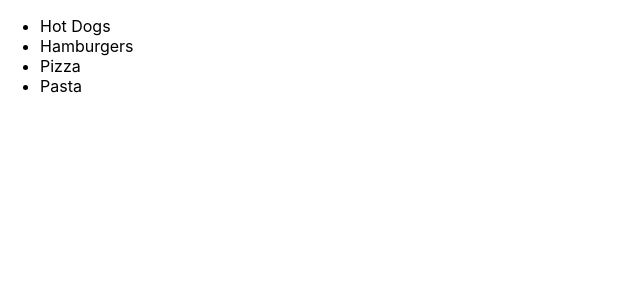
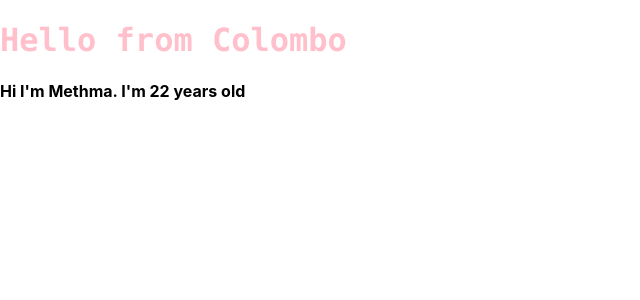
Before and after one commit to MethmaPeiris99/ReactJS-SelfLearn, a React (Create React App) app in the folder learning-reactjs-course/: page / in a window 1280 px wide. Shown: the top 300 px of the page, without its empty margins (0-640 px from the left). Built offline with nearby package versions, Linux system fonts and the light colour scheme.

Commit message:
Example for using JSX templates and selectors

```diff
--- a/learning-reactjs-course/public/index.html
+++ b/learning-reactjs-course/public/index.html
@@ -1,6 +1,14 @@
 <!DOCTYPE html>
 <html lang="en">
   <head>
+    <style>
+      #header{
+        color: pink;
+      }
+      .cool-text{
+        font-family: Monaco;
+      }
+    </style>
     <meta charset="utf-8" />
     <link rel="icon" href="%PUBLIC_URL%/favicon.ico" />
     <meta name="viewport" content="width=device-width, initial-scale=1" />
--- a/learning-reactjs-course/src/index.js
+++ b/learning-reactjs-course/src/index.js
@@ -4,13 +4,18 @@ import './index.css';
 
 import reportWebVitals from './reportWebVitals';
 
+let city = "Colombo";
+
+let person = {
+    name : "Methma",
+    age : 22
+}
+
 ReactDOM.render(
-  <ul>
-      <li>Hot Dogs</li>
-      <li>Hamburgers</li>
-      <li>Pizza</li>
-      <li>Pasta</li>
-  </ul>,
+    <div>
+        <h1 id="header" className="cool-text">Hello from {city}</h1>
+        <h4>Hi I'm {person.name}. I'm {person.age} years old</h4>
+    </div>,
   document.getElementById('root')
 );
 
```
